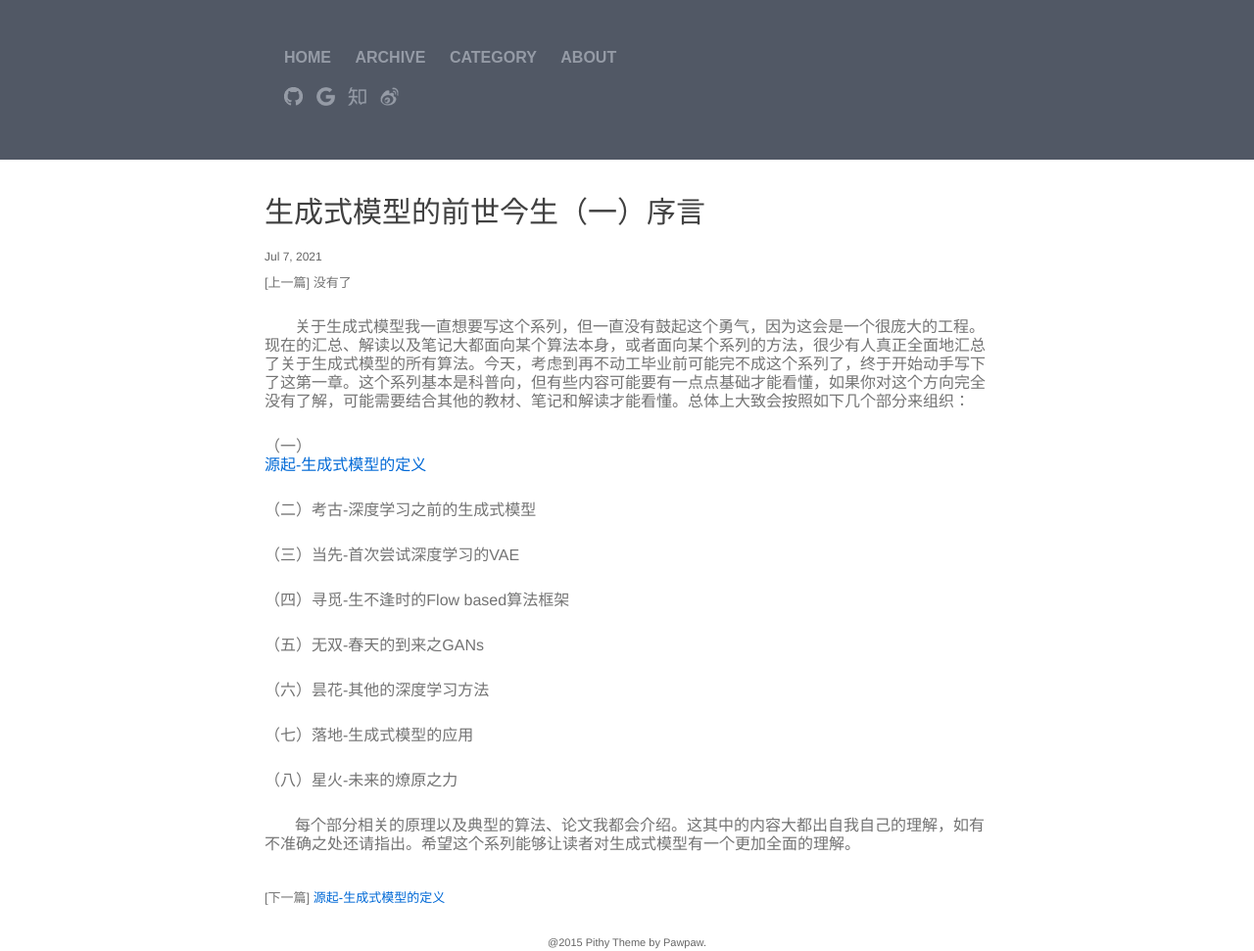
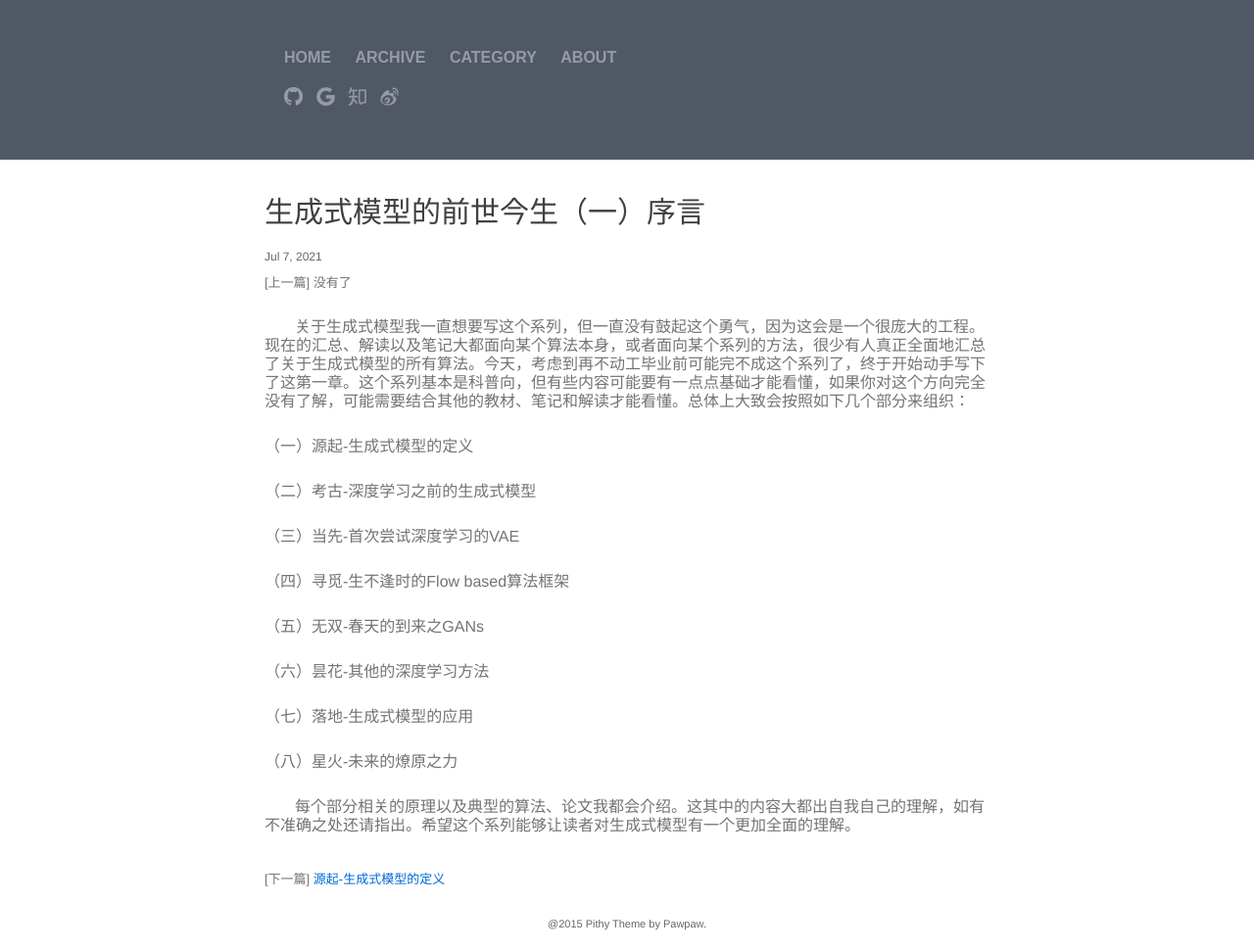
Before and after one commit to yxgong0/yxgong0.github.io, a Jekyll site: the page built from _posts/2021-07-07-gen1.markdown, in a window 1280 px wide. Shown: the whole page at 98% size. Built offline with Jekyll 4.4.1, drawn with Linux system fonts in a browser that asks for light colours; comment, search, counter and statistics services are not loaded.

Commit message:
Add files via upload

```diff
--- a/_posts/2021-07-07-gen1.markdown
+++ b/_posts/2021-07-07-gen1.markdown
@@ -26,7 +26,8 @@ MathJax = {
 </font>
 <br/>
 <font size=3>
-（一）</font>[<font size=3>源起-生成式模型的定义</font>](gen2-1.html)
+（一）源起-生成式模型的定义
+</font>
 <br/>
 <font size=3>
 （二）考古-深度学习之前的生成式模型
```
